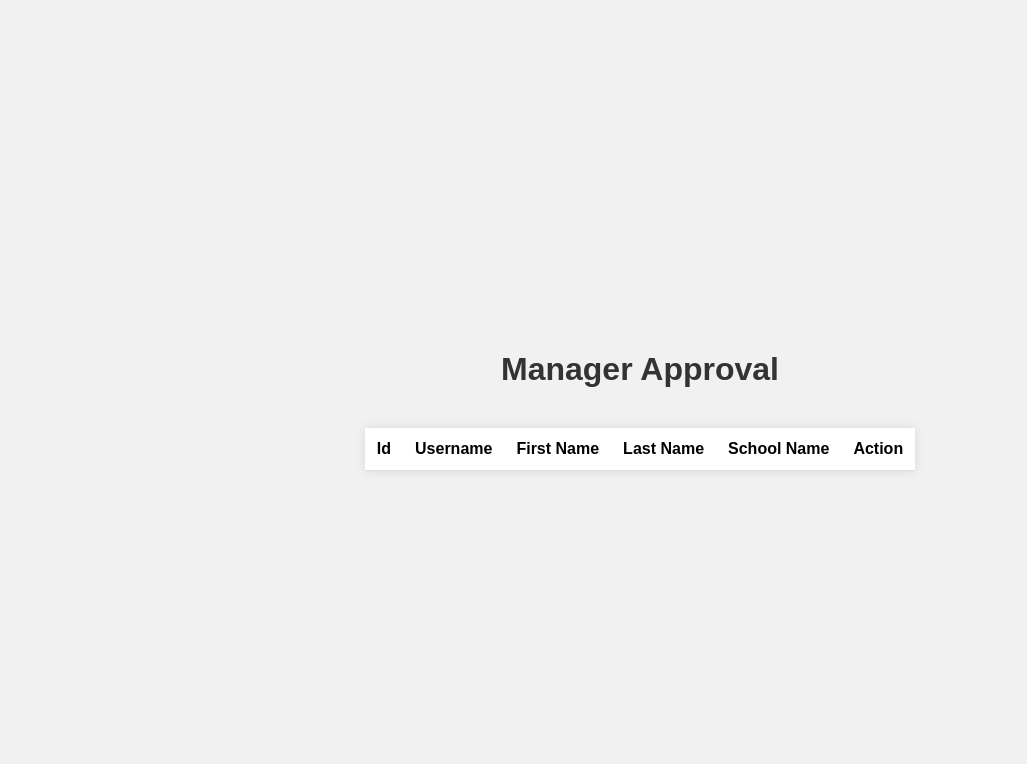
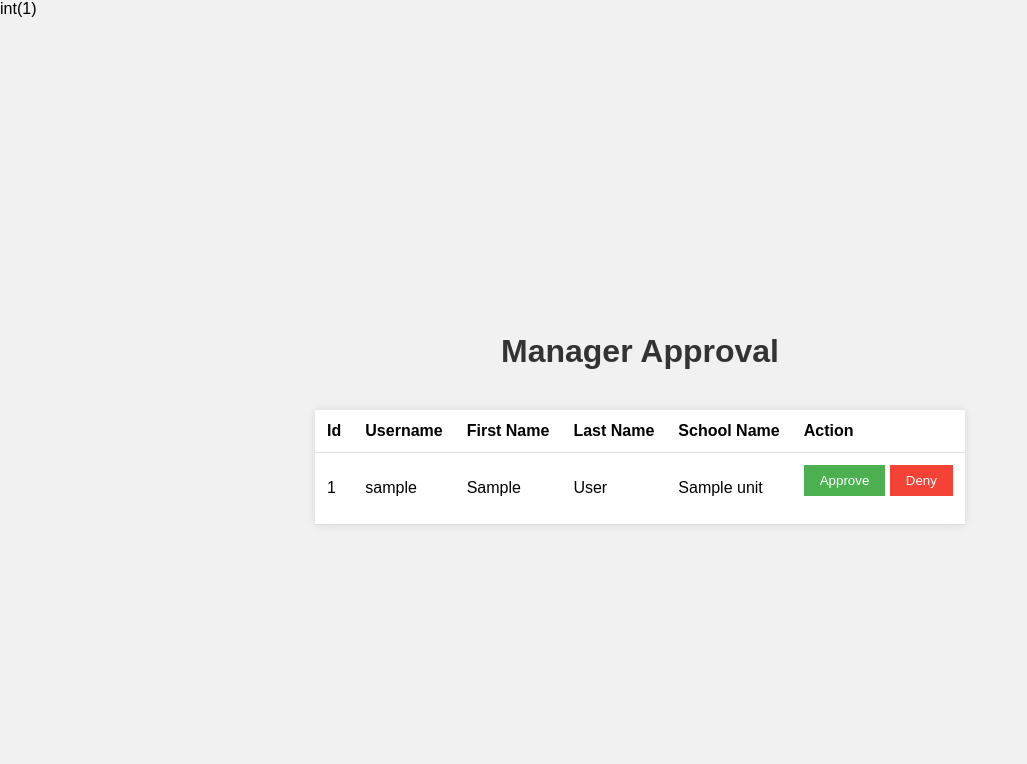
Before and after one commit to leonidasmal/Library, a PHP site: page /admin.php in a window 1280 px wide. Shown: the top 764 px of the page, without its empty margins (0-1027 px from the left). Before the commit the page ends 471 px from the top, so only its background shows below. Run offline with PHP 8.4, Linux system fonts and the light colour scheme; the visitor is signed in with stand-in values (Sample User, id 1); tables that the repository leaves empty or names only in its code hold one stand-in row (values such as "Sample post"); lists and menus that the app fills with data are empty.

Commit message:
Add files via upload

```diff
--- a/website/admin.php
+++ b/website/admin.php
@@ -2,6 +2,7 @@
 include("connect.php");
 session_start();
 $adminID= $_SESSION['Admin_ID'];
+var_dump($adminID);
 if (isset($_POST['approve'])) {
     $id = $_POST['User_ID'];
     $query = "UPDATE users SET status='approved' WHERE User_ID='$id'";
@@ -12,7 +13,7 @@
 
         $updateQuery = "UPDATE school_unit_manager SET Admin_ID='$adminID' WHERE User_ID='$id'";
         $updateResult = mysqli_query($conn, $updateQuery);
-        header("Location: admin.php");
+        header("Location: admin.php?Admin_ID=".$adminID);
         echo '<script type="text/javascript">';
         echo 'alert("Operator Approved!");';
         echo 'window.location.reload();';
@@ -30,9 +31,8 @@
     $deleteQuery = "DELETE FROM school_unit_manager WHERE User_ID='$id'";
     $deleteResult = mysqli_query($conn, $deleteQuery);
     if (!$deleteResult) {
-        header("Location: admin.php");
+        header("Location: admin.php?Admin_ID=");
         echo "Error deleting corresponding  " . mysqli_error($conn);
-        header("Location: manager.php");
         exit;
     }
 
@@ -75,11 +75,11 @@
             <th>Action</th>
           </tr>
           <?php
-          $query = "SELECT m.Manager_ID, u.User_ID, u.username, m.first_Name, m.Last_name, su.school_name
+          $query = "SELECT m.Manager_ID, u.User_ID, u.username, u.first_Name, u.Last_name, su.school_name
                   FROM users u
                   JOIN school_unit_manager m ON u.User_ID = m.User_ID
                   JOIN school_unit su ON m.School_ID = su.School_ID
-                  WHERE u.status='pending'";
+                  WHERE u.approved=0";
           $result = mysqli_query($conn, $query);
           if (!$result) {
               echo "Error fetching user registrations: " . mysqli_error($conn);
@@ -94,7 +94,7 @@
                 <td><?php echo $row['Last_name']; ?></td>
                 <td><?php echo $row['school_name']; ?></td>
                 <td>
-                  <form action="manager.php" method="POST">
+                  <form action="admin.php" method="POST">
                     <input type="hidden" name="User_ID" value="<?php echo $row['User_ID']; ?>">
                     <button type="submit" name="approve">Approve</button>
                     <button type="submit" name="deny" class="btn-red">Deny</button>
--- a/website/admin_dashboard.php
+++ b/website/admin_dashboard.php
@@ -45,7 +45,7 @@
 
 <div class="card">
   <h3>Overview Registrations</h3>
-  <a href="admin.php?Manager_ID=<?php echo $_SESSION['Admin_ID']; ?>">Approve/Deny Users</a>
+  <a href="admin.php?Admin_ID=<?php echo $_SESSION['Admin_ID']; ?>">Approve/Deny Users</a>
 </div>
 
   </div>
--- a/website/registration.php
+++ b/website/registration.php
@@ -51,7 +51,7 @@
     }
 
     if ($role == 'operator_manager') {
-      $insertManager = "INSERT INTO school_unit_manager (Manager_ID, Accepted, School_ID, Admin_ID, User_ID) VALUES ('', '', '$schoolID', NULL, '$userId')";
+      $insertManager = "INSERT INTO school_unit_manager (Manager_ID, School_ID, Admin_ID, User_ID) VALUES ('', '$schoolID', NULL, '$userId')";
       $insertManagerIntoSchool = "INSERT INTO students_professors (studprof_id, Is_Professor, Date_of_birth, School_ID, User_ID) VALUES ('', '1', '$dateOfBirth', '$schoolID', '$userId')";
 
       mysqli_query($conn, $insertManager);
@@ -59,7 +59,7 @@
       echo '<div style="background-color: #d4edda; padding: 30px; border-radius: 10px; font-family: Arial, sans-serif; font-size: 32px; color: #155724; text-align: center; position: fixed; top: 50%; left: 50%; transform: translate(-50%, -50%);"> Your registration as an operator manager will be considered by an admin. Please wait for confirmation. Thank you!</div>';
       } else {
       $isProfessor = ($role == 'professor') ? 1 : 0;
-      $insertTeacherStudent = "INSERT INTO students_professors (studprof_id, Is_Professor, Date_of_birth, School_ID, User_ID,Manager_ID) VALUES ('',  '$isProfessor', '$dateOfBirth', '$schoolID', '$userId',NULL)";
+      $insertTeacherStudent = "INSERT INTO students_professors (studprof_id, Is_Professor, Date_of_birth, School_ID, User_ID) VALUES ('',  '$isProfessor', '$dateOfBirth', '$schoolID', '$userId')";
       mysqli_query($conn, $insertTeacherStudent);
       echo '<div style="background-color: #d4edda; padding: 30px; border-radius: 10px; font-family: Arial, sans-serif; font-size: 32px; color: #155724; text-align: center; position: fixed; top: 50%; left: 50%; transform: translate(-50%, -50%);">Registration complete! Thank you for registering. Your account request is pending for approval by the operation manager of your school. Please wait for confirmation. Thank you!</div>';
 
```
